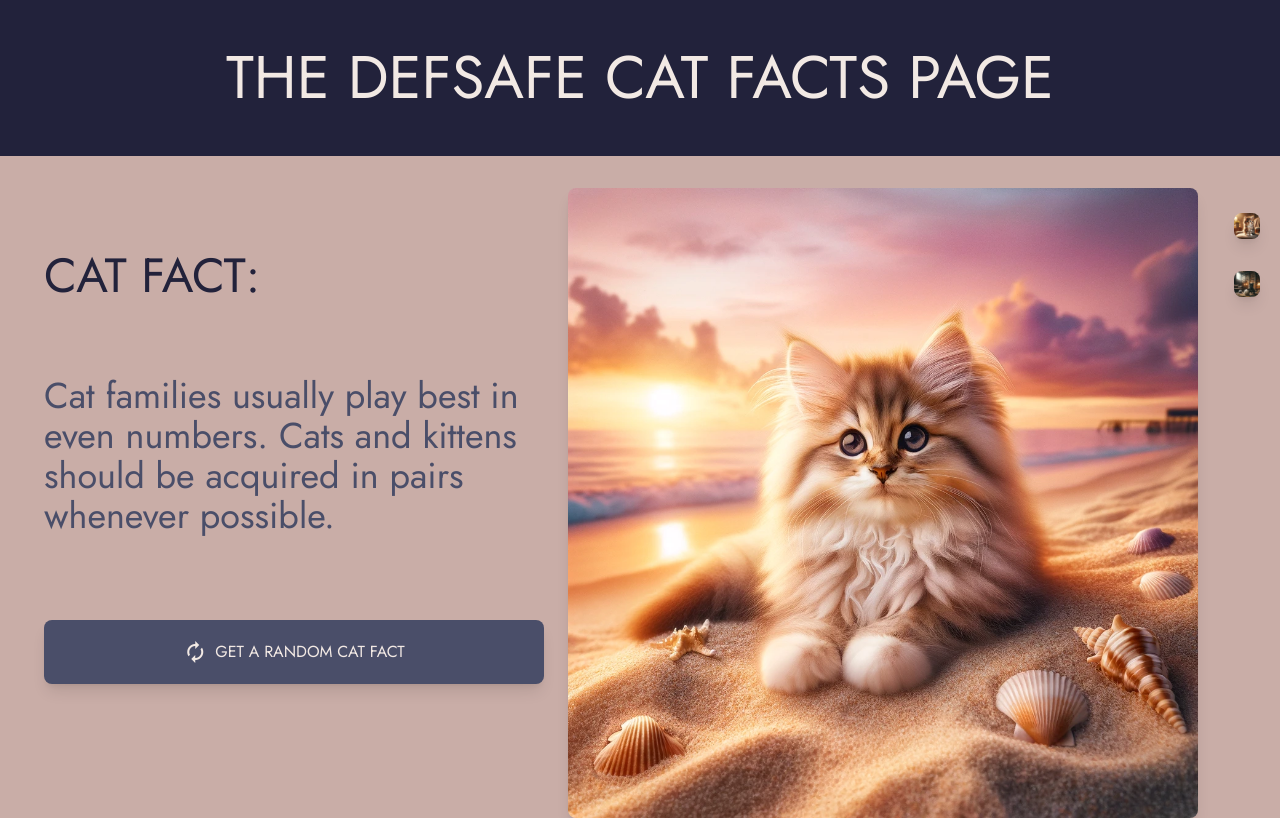
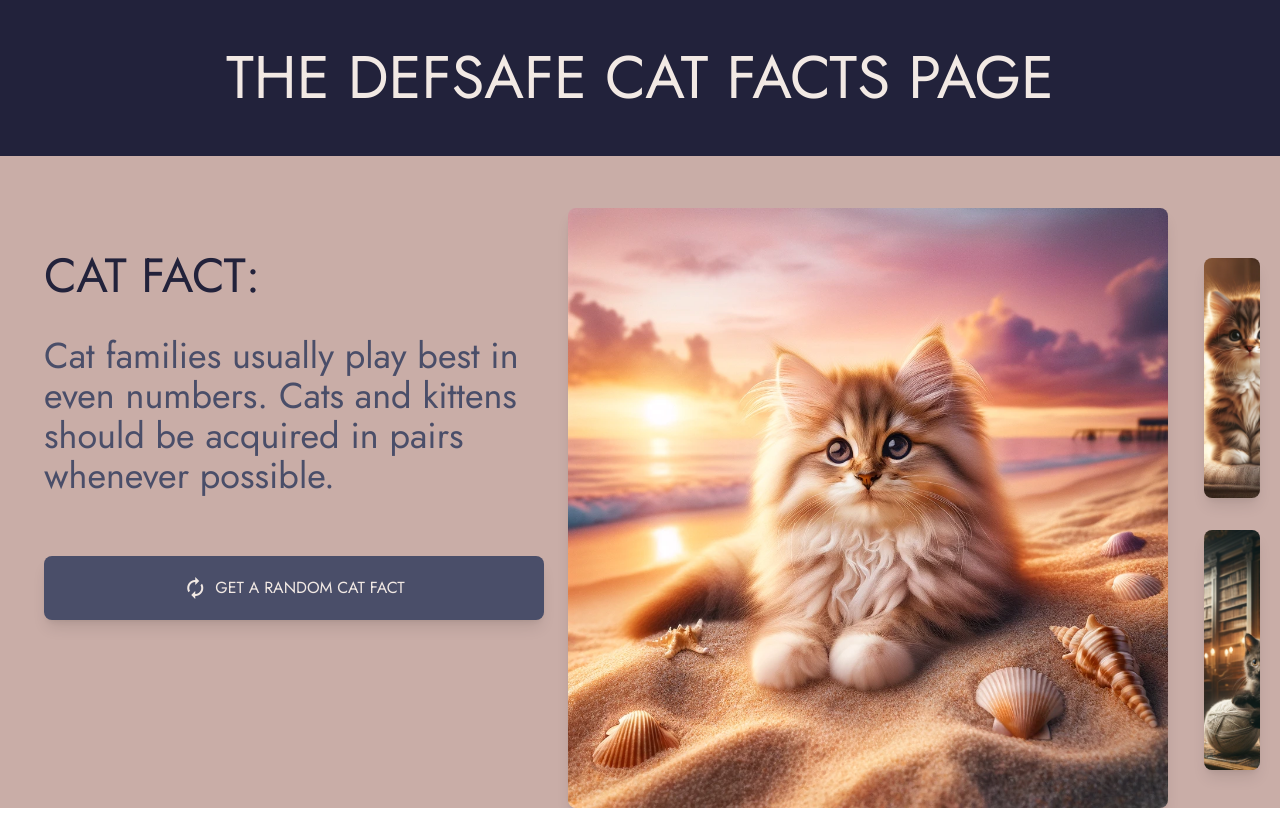
Before and after one commit to ThalysonD/Cat-Fact-Test-Thalyson, a Nuxt app: page / in a window 1280 px wide. Built offline with nearby package versions, Linux system fonts and the light colour scheme; no server answers.

Commit message:
Implemented api - first version

```diff
--- a/components/CatFact.vue
+++ b/components/CatFact.vue
@@ -23,20 +23,20 @@
       <div class="flex flex-row items-start space-x-4 ml-auto images-container">
         <img
           v-if="images.length > 0"
-          :src="images[0]"
+          :src="images[0].url"
           alt="Cat Image"
           class="rounded-lg shadow-lg large-image"
         />
         <div class="flex flex-col space-y-4">
           <img
             v-if="images.length > 1"
-            :src="images[1]"
+            :src="images[1].url"
             alt="Cat Image"
             class="rounded-lg shadow-lg small-image"
           />
           <img
             v-if="images.length > 2"
-            :src="images[2]"
+            :src="images[2].url"
             alt="Cat Image"
             class="rounded-lg shadow-lg small-image"
           />
@@ -47,7 +47,7 @@
 </template>
 
 <script>
-import { ref } from "vue";
+import { ref, onMounted } from "vue";
 
 export default {
   setup() {
@@ -55,19 +55,28 @@ export default {
       "Cat families usually play best in <br> even numbers. Cats and kittens <br> should be acquired in pairs <br> whenever possible."
     );
     const images = ref([
-      "/images/kitty1.webp",
-      "/images/kitty2.webp",
-      "/images/kitty3.webp",
+      { url: "/images/kitty1.webp" },
+      { url: "/images/kitty2.webp" },
+      { url: "/images/kitty3.webp" },
     ]);
 
     const fetchCatFact = async () => {
       try {
-        const fact = await this.$meowFacts.getFact();
-        catFact.value = fact;
+        const factResponse = await fetch("https://meowfacts.herokuapp.com/");
+        const factData = await factResponse.json();
+        catFact.value = factData.data[0];
+
+        const imagesResponse = await fetch(
+          "https://api.thecatapi.com/v1/images/search?limit=3"
+        );
+        const imagesData = await imagesResponse.json();
+        images.value = imagesData;
       } catch (error) {
-        console.error("Error fetching cat fact:", error);
+        console.error("Error fetching data:", error);
       }
     };
+
+    onMounted(fetchCatFact);
 
     return {
       catFact,
@@ -87,7 +96,8 @@ export default {
   position: relative;
   display: flex;
   flex-direction: column;
-  justify-content: space-between;
+  justify-content: center;
+  align-items: flex-start;
   height: 100%;
 }
 
@@ -102,12 +112,16 @@ export default {
 }
 
 .cat-fact-text {
-  margin-top: 60px;
+  margin-top: 20px;
+  min-height: 200px; /* Define uma altura mínima para o texto */
+  max-height: 200px; /* Define uma altura máxima para o texto */
+  overflow: hidden; /* Esconde o excesso de texto */
 }
 
 .refresh-button {
-  margin-top: 60px;
-  margin-bottom: 40px;
+  margin-top: 20px;
+  margin-bottom: -140px;
+  position: relative;
 }
 
 .material-icons {
@@ -116,14 +130,17 @@ export default {
 
 .large-image {
   width: 630px;
-  height: auto;
-  margin-right: 20px
+  height: 600px;
+  margin-right: 20px;
+  margin-top: 20px;
+  object-fit: cover;
 }
 
 .small-image {
-  width: 270px;
-  height: auto;
-  margin-top: 25px;
+  width: 330px;
+  height: 240px;
+  margin-top: 70px;
+  object-fit: cover;
 }
 
 .images-container {
```
